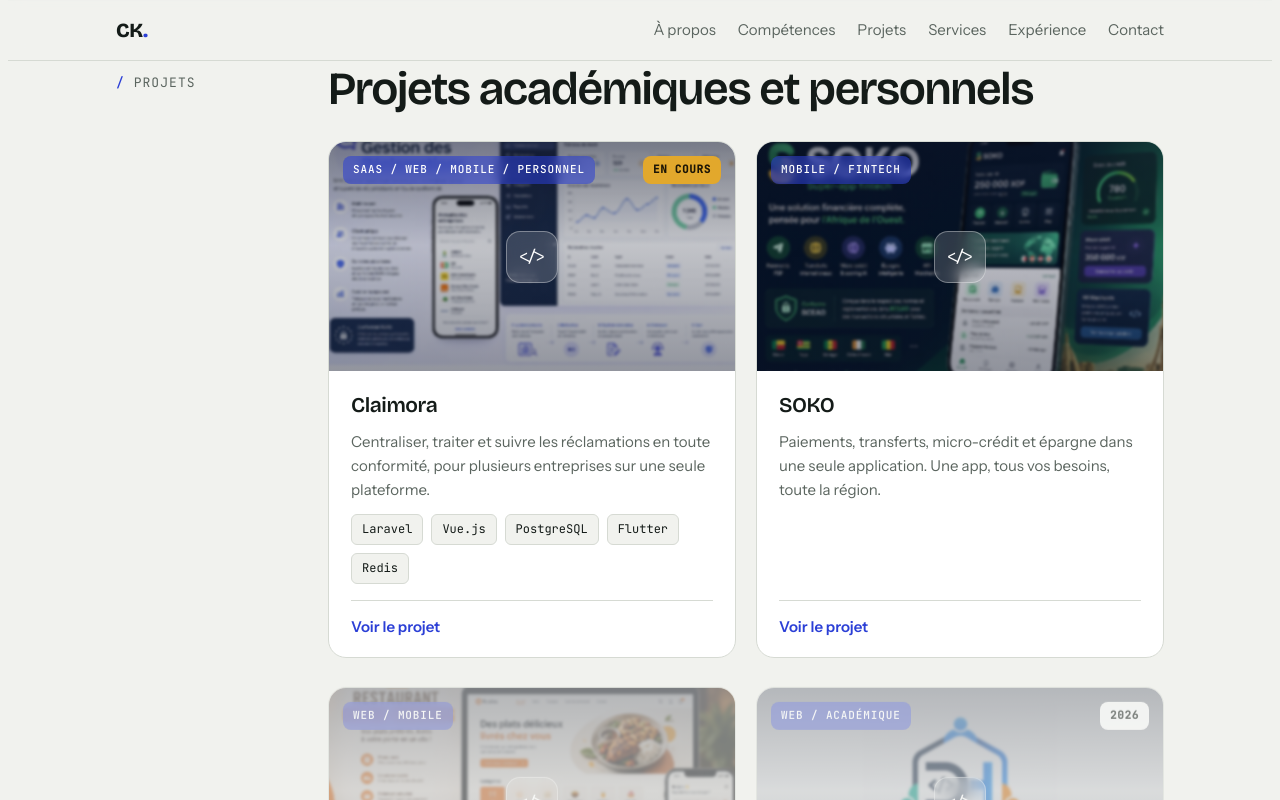
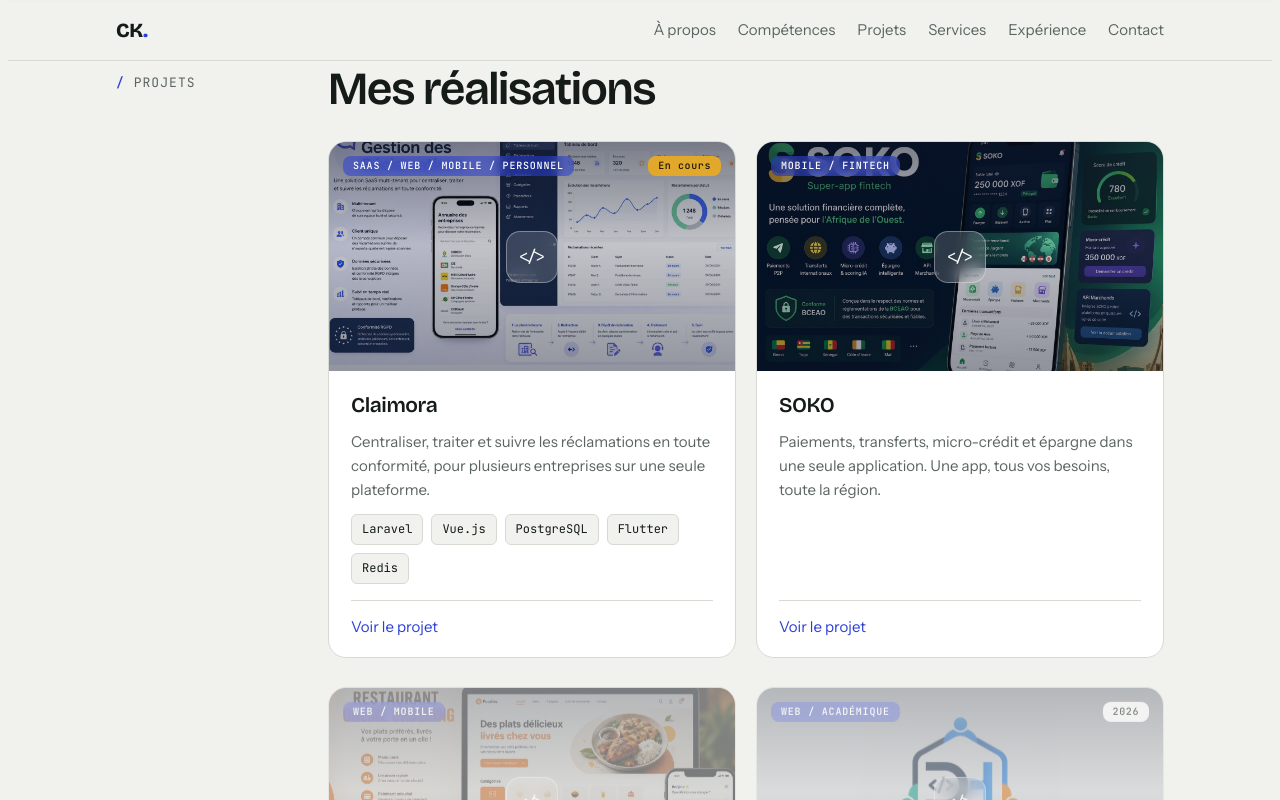
Before and after one commit to charbelKIMC/ksc-portfolio, a website: page public/index.html in a window 1280 px wide. Both pictures are taken after a click on the link "Projets". Shown: the part 1966-2766 px from the top of the page. Drawn offline with nearby package versions, Linux system fonts and the light colour scheme; no server answers.

Commit message:
Mise a jours style de presentation du portfolio

```diff
--- a/public/css/style.css
+++ b/public/css/style.css
@@ -84,7 +84,7 @@
 .portrait::after { content: ""; position: absolute; inset: 14px -14px -14px 14px; border: 2px solid var(--accent); border-radius: 18px; z-index: -1; }
 .cta { display: flex; flex-wrap: wrap; gap: 12px; }
 .btn {
-  display: inline-flex; align-items: center; gap: 8px; font: 600 15px var(--font-body);
+  display: inline-flex; align-items: center; gap: 8px; font: 500 15px var(--font-body);
   padding: 12px 20px; border-radius: 5px; text-decoration: none; cursor: pointer;
   border: 1px solid var(--ink); background: transparent; color: var(--ink);
   transition: transform .15s ease, background .15s ease;
@@ -245,17 +245,17 @@
 .pcard { position: relative; background: var(--surface); border: 1px solid var(--line); border-radius: 18px; overflow: hidden; display: flex; flex-direction: column; transition: transform .2s ease, box-shadow .2s ease, border-color .2s ease; }
 .pcard:hover { transform: translateY(-4px); border-color: color-mix(in srgb, var(--accent) 45%, var(--line)); box-shadow: 0 14px 34px -18px rgba(20, 27, 24, .35); }
 .pcard .pc-media { position: relative; aspect-ratio: 16 / 9; max-width: 100%; overflow: hidden; background: #E7EAE3; }
-.pcard .pc-media img, .pcard .pc-media canvas { display: block; width: 100%; height: 100%; object-fit: cover; filter: blur(1.5px) saturate(.95); transform: scale(1.06); transition: filter .3s ease, transform .4s ease; }
+.pcard .pc-media img, .pcard .pc-media canvas { display: block; width: 100%; height: 100%; object-fit: cover;  transform: scale(1.06); transition: transform .4s ease; }
 .pcard .pc-media.logo-cover { background: #FFFFFF; }
 .pcard .pc-media.logo-cover img { object-fit: contain; padding: 22px; }
 .pcard .pc-media::after { content: ""; position: absolute; inset: 0; background: linear-gradient(180deg, rgba(14, 20, 40, .55) 0%, rgba(14, 20, 40, .25) 45%, rgba(14, 20, 40, .45) 100%); transition: opacity .3s ease; }
 .pcard:hover .pc-media img, .pcard:hover .pc-media canvas { filter: none; transform: scale(1.02); }
 .pcard:hover .pc-media::after { opacity: .55; }
-.pc-cats { position: absolute; z-index: 1; top: 14px; left: 14px; right: 110px; font-family: var(--font-mono); font-size: 11px; font-weight: 500; letter-spacing: .08em; text-transform: uppercase; color: #FFFFFF; padding: 5px 10px; border-radius: 8px; background: rgba(43, 63, 214, .55); backdrop-filter: blur(6px); width: fit-content; white-space: nowrap; overflow: hidden; text-overflow: ellipsis; max-width: calc(100% - 130px); }
-.pc-status { position: absolute; z-index: 1; top: 14px; right: 14px; font-family: var(--font-mono); font-size: 11px; font-weight: 600; letter-spacing: .06em; text-transform: uppercase; padding: 5px 10px; border-radius: 8px; background: var(--sun); color: #1D1606; }
+.pc-cats { position: absolute; z-index: 1; top: 14px; left: 14px; right: 110px; font-family: var(--font-mono); font-size: 10px; font-weight: 500; letter-spacing: .08em; text-transform: uppercase; color: #FFFFFF; padding: 2px 10px; border-radius: 8px; background: rgba(43, 63, 214, .55); backdrop-filter: blur(6px); width: fit-content; white-space: nowrap; overflow: hidden; text-overflow: ellipsis; max-width: calc(100% - 130px); }
+.pc-status { position: absolute; z-index: 1; top: 14px; right: 14px; font-family: var(--font-mono); font-size: 10px; font-weight: 500; letter-spacing: .06em; padding: 2px 10px; border-radius: 8px; background: var(--sun); color: #1D1606; }
 .pc-status.done { background: rgba(255, 255, 255, .9); color: #141B18; }
 .pc-icon { position: absolute; z-index: 1; top: 50%; left: 50%; width: 52px; height: 52px; margin: -26px 0 0 -26px; border-radius: 14px; display: grid; place-items: center; color: #FFFFFF; background: rgba(255, 255, 255, .16); border: 1px solid rgba(255, 255, 255, .35); backdrop-filter: blur(8px); font-family: var(--font-mono); font-size: 16px; transition: transform .25s ease, background .25s ease; }
-.pcard:hover .pc-icon { transform: scale(1.08); background: rgba(43, 63, 214, .75); }
+
 .pc-body { padding: 22px 22px 0; display: flex; flex-direction: column; gap: 12px; flex: 1; }
 .pc-body h3 { font-size: 21px; font-weight: 600; letter-spacing: -.02em; line-height: 1.2; }
 .pc-body h3 a { text-decoration: none; }
@@ -263,7 +263,7 @@
 .pc-body p { color: var(--muted); font-size: 15px; line-height: 1.6; display: -webkit-box; -webkit-line-clamp: 3; -webkit-box-orient: vertical; overflow: hidden; }
 .pc-body .chips span { font-size: 12px; background: var(--bg); }
 .pc-foot { margin: 16px 22px 0; padding: 14px 0 18px; border-top: 1px solid var(--line); display: flex; justify-content: space-between; align-items: center; gap: 12px; }
-.pc-foot .go { font-weight: 600; font-size: 15px; color: var(--accent); }
+.pc-foot .go { font-weight: 400; font-size: 15px; color: var(--accent); }
 .pcard:hover .pc-foot .go { text-decoration: underline; text-underline-offset: 4px; }
 .pc-foot .code { position: relative; z-index: 3; display: inline-flex; align-items: center; gap: 6px; font-size: 15px; color: var(--muted); text-decoration: none; }
 .pc-foot .code:hover { color: var(--ink); }
--- a/public/index.html
+++ b/public/index.html
@@ -98,7 +98,7 @@
       <div class="wrap">
         <div class="label"><b>/</b> Projets</div>
         <div class="body">
-          <h2>Projets académiques et personnels</h2>
+          <h2>Mes réalisations</h2>
           <div class="projects" id="project-grid"></div>
           <div class="cta"><a class="btn" href="#tous-les-projets" id="all-btn">Voir tous les projets</a></div>
         </div>
```
